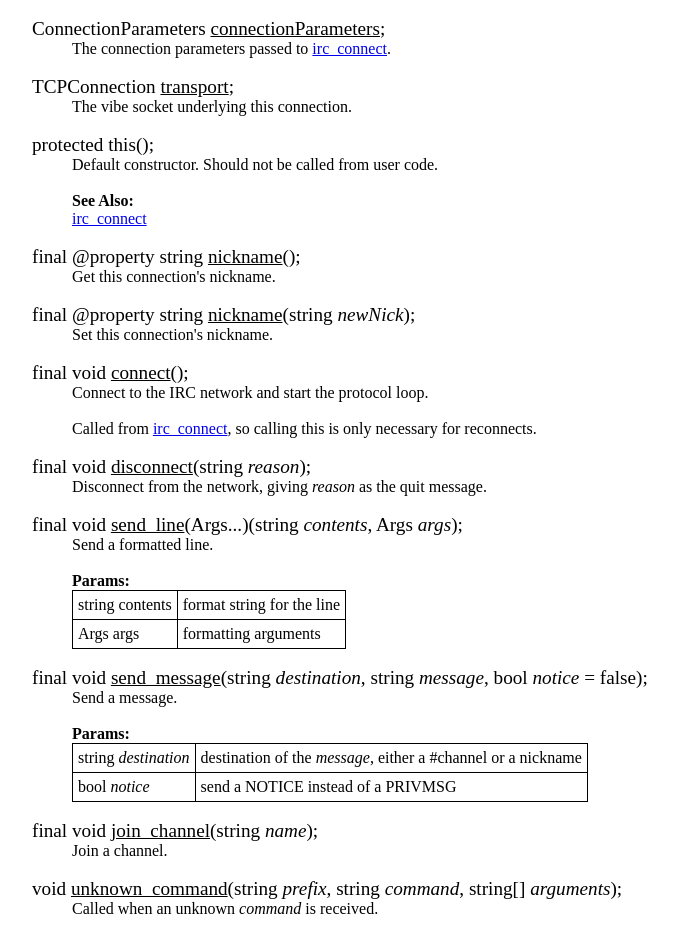
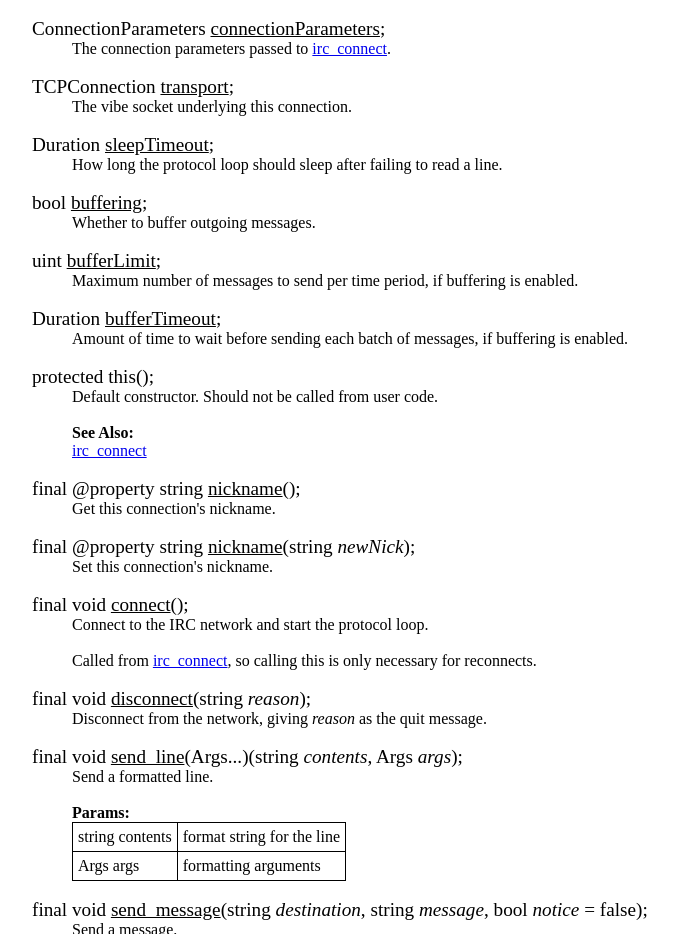
Before and after one commit to Yoplitein/vibeirc, a plain HTML site: page index.html in a window 1280 px wide. Shown: the part 6440-7374 px from the top of the page, without its empty margins (16-694 px from the left). Drawn offline with Linux system fonts and the light colour scheme.

Commit message:
Document buffering control variables

```diff
--- a/index.html
+++ b/index.html
@@ -429,6 +429,26 @@ ditto<br><br>
 <dd>The vibe socket underlying this connection.<br><br>
 
 </dd>
+<dt><big><a name="IRCConnection.sleepTimeout"></a>Duration <u>sleepTimeout</u>;
+</big></dt>
+<dd>How long the protocol loop should sleep after failing to read a line.<br><br>
+
+</dd>
+<dt><big><a name="IRCConnection.buffering"></a>bool <u>buffering</u>;
+</big></dt>
+<dd>Whether to buffer outgoing messages.<br><br>
+
+</dd>
+<dt><big><a name="IRCConnection.bufferLimit"></a>uint <u>bufferLimit</u>;
+</big></dt>
+<dd>Maximum number of messages to send per time period, if buffering is enabled.<br><br>
+
+</dd>
+<dt><big><a name="IRCConnection.bufferTimeout"></a>Duration <u>bufferTimeout</u>;
+</big></dt>
+<dd>Amount of time to wait before sending each batch of messages, if buffering is enabled.<br><br>
+
+</dd>
 <dt><big><a name="IRCConnection.this"></a>protected this();
 </big></dt>
 <dd>Default constructor. Should not be called from user code.
```
